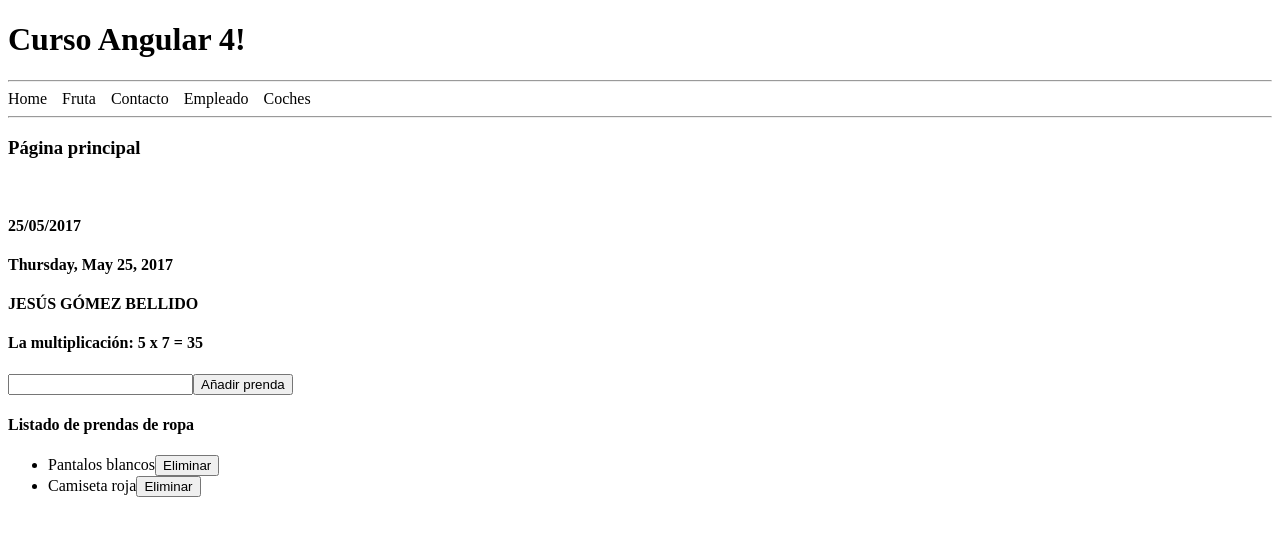
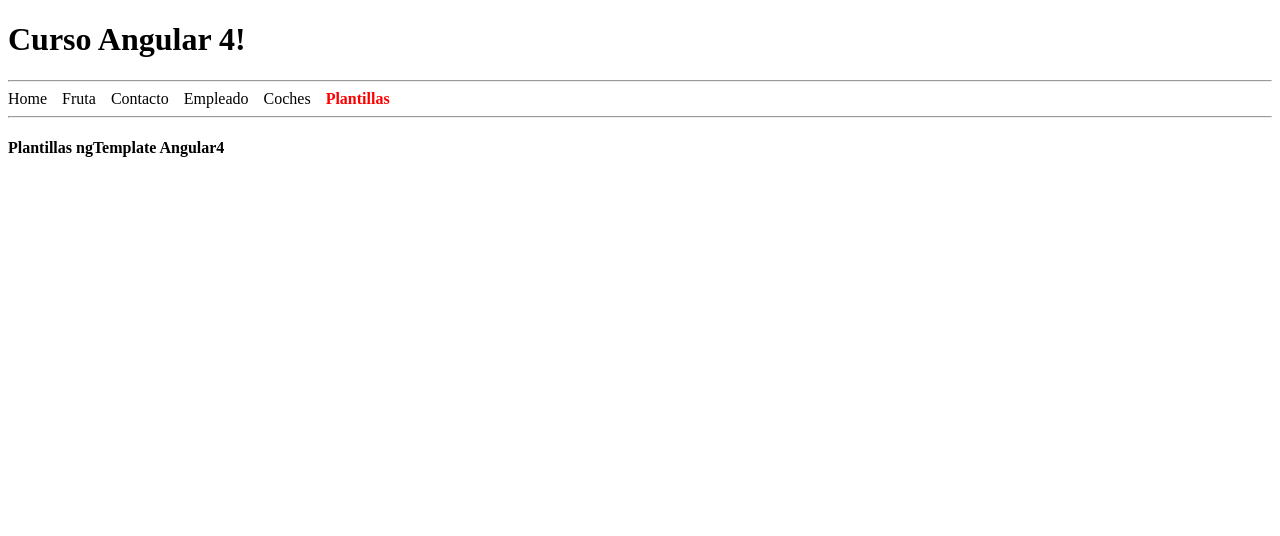
Before and after one commit to evuzLearn/angular4, an Angular app: page /plantillas in a window 1280 px wide. Shown: the top 536 px of the page. Built offline with nearby package versions, Linux system fonts and the light colour scheme.

Commit message:
Plantillas component: Create component and route

```diff
--- a/src/app/app.component.html
+++ b/src/app/app.component.html
@@ -8,6 +8,7 @@
   <a [routerLink]="['/contacto']" [routerLinkActive]="['active']">Contacto</a>
   <a [routerLink]="['/empleado']" [routerLinkActive]="['active']">Empleado</a>
   <a [routerLink]="['/coches']" [routerLinkActive]="['active']">Coches</a>
+  <a [routerLink]="['/plantillas']" [routerLinkActive]="['active']">Plantillas</a>
 </nav>
 <hr>
 <router-outlet></router-outlet>
--- a/src/app/app.module.ts
+++ b/src/app/app.module.ts
@@ -10,6 +10,7 @@ import { FrutaComponent } from './fruta/fruta.component';
 import { HomeComponent } from './home/home.component';
 import { ContactoComponent } from './contacto/contacto.component';
 import { CochesComponent } from './coches/coches.component';
+import { PlantillasComponent } from './plantillas/plantillas.component';
 
 import { ConversorPipe } from './pipes/conversor.pipe';
 
@@ -21,7 +22,8 @@ import { ConversorPipe } from './pipes/conversor.pipe';
     ContactoComponent,
     HomeComponent,
     CochesComponent,
-    ConversorPipe
+    ConversorPipe,
+    PlantillasComponent
   ],
   imports: [
     BrowserModule,
--- /dev/null
+++ b/src/app/plantillas/plantillas.component.html
@@ -0,0 +1 @@
+<h4>{{titulo}}</h4>
--- /dev/null
+++ b/src/app/plantillas/plantillas.component.ts
@@ -0,0 +1,15 @@
+import { Component, OnInit } from '@angular/core';
+
+@Component({
+  selector: 'plantillas',
+  templateUrl: './plantillas.component.html'
+})
+
+export class PlantillasComponent implements OnInit {
+  public titulo: string;
+  constructor() {
+    this.titulo = 'Plantillas ngTemplate Angular4';
+  }
+
+  ngOnInit() { }
+}
```
Also changed, not shown: src/app/app.routing.ts (+10 -8 lines).
